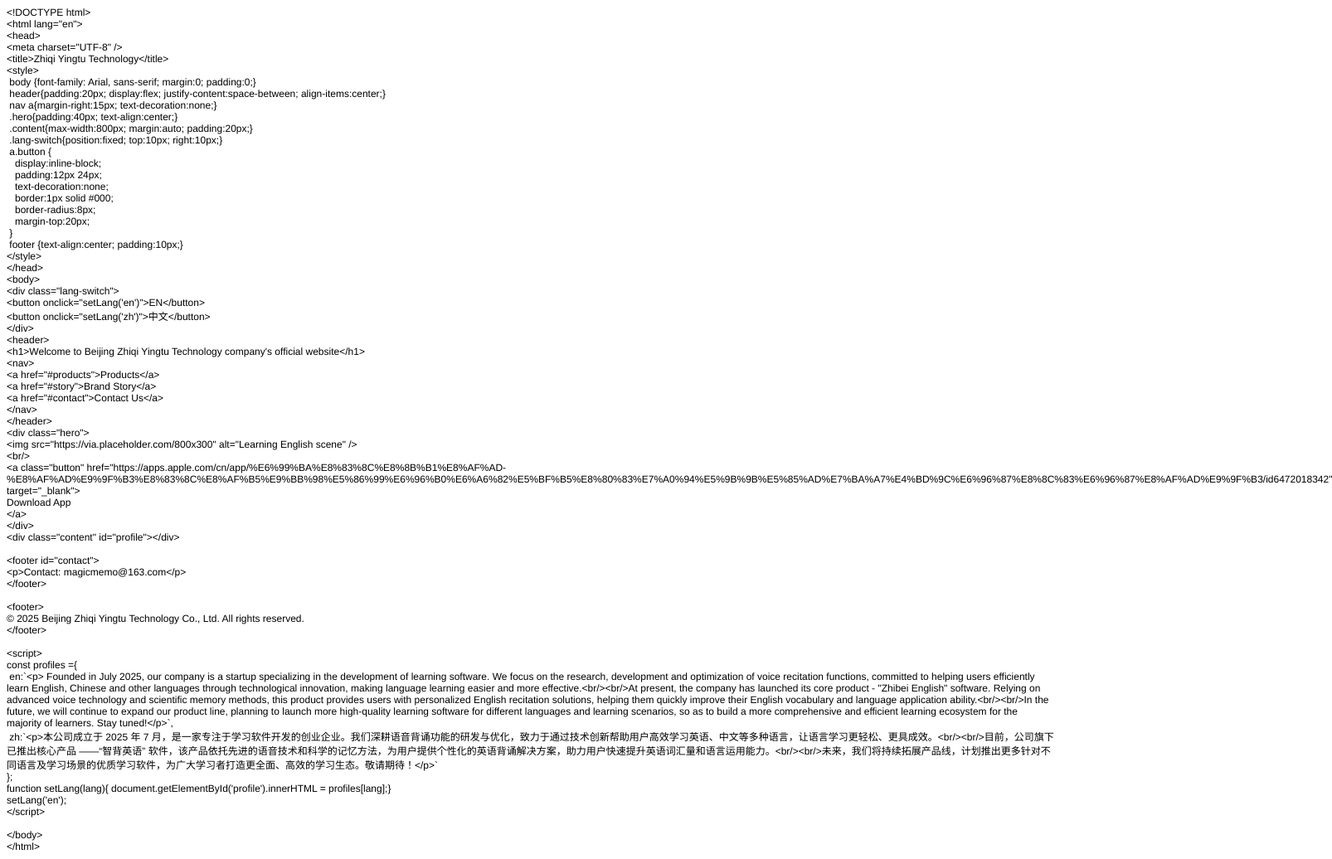
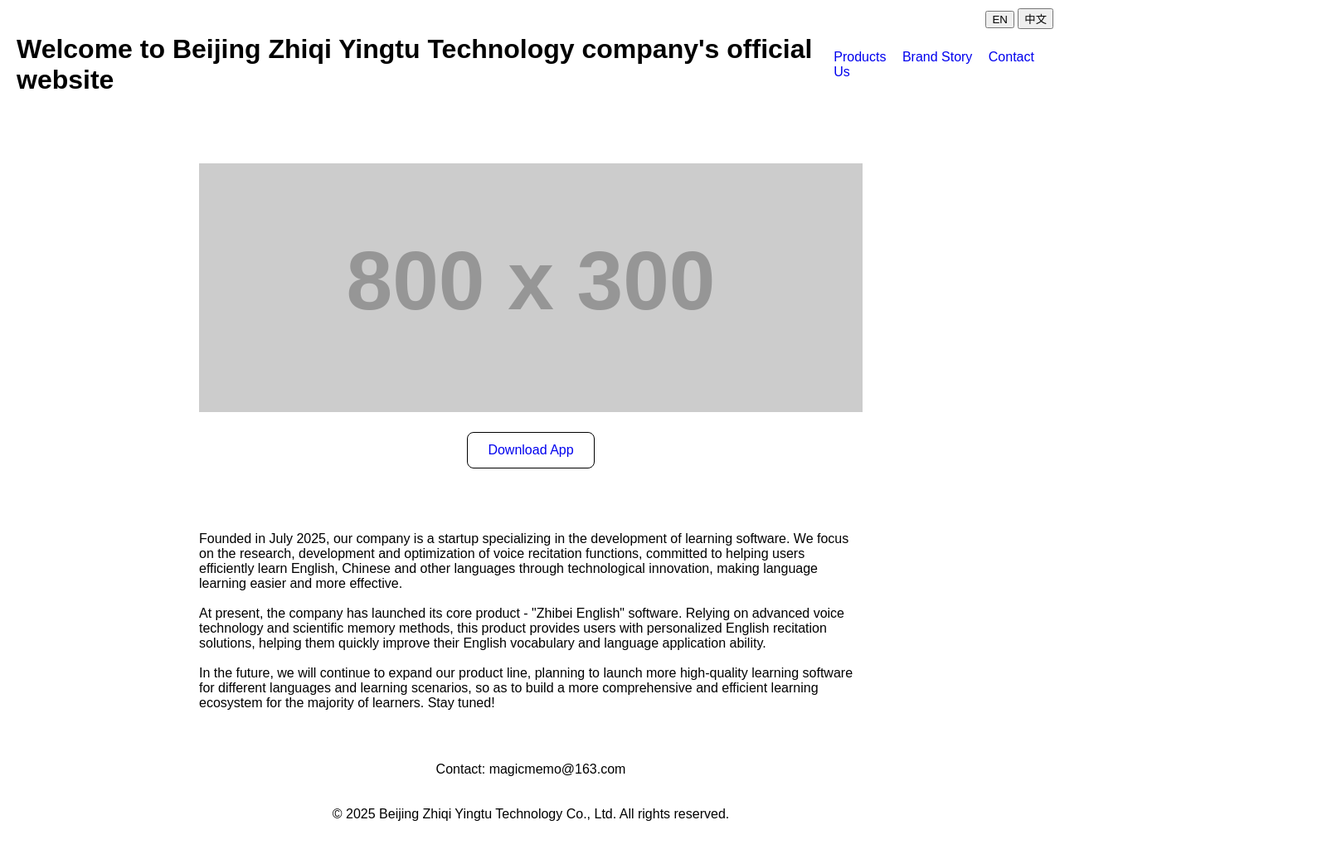
Before and after one commit to irisYU-star/beijingzhiqiyingtu.github.io, a plain HTML site: page index.html in a window 1280 px wide. Shown: the whole page at 83% size, 1606 px wide, since content can reach past the window. After the commit the page ends 1001 px from the top, so only its background shows below. Drawn offline with Linux system fonts and the light colour scheme; placeholder pictures from the web are drawn by us.

Commit message:
Update index.html

```diff
--- a/index.html
+++ b/index.html
@@ -1,79 +1,64 @@
-<html>
+<!DOCTYPE html>
+<html lang="en">
 <head>
-  <meta http-equiv="Content-Type" content="text/html; charset=utf-8">
-  <meta http-equiv="Content-Style-Type" content="text/css">
-  <title></title>
-  <meta name="Generator" content="Cocoa HTML Writer">
-  <meta name="CocoaVersion" content="2575.6">
-  <style type="text/css">
-    p.p1 {margin: 0.0px 0.0px 0.0px 0.0px; font: 12.0px Helvetica}
-    p.p2 {margin: 0.0px 0.0px 0.0px 0.0px; font: 12.0px Helvetica; min-height: 14.0px}
-  </style>
+<meta charset="UTF-8" />
+<title>Zhiqi Yingtu Technology</title>
+<style>
+ body {font-family: Arial, sans-serif; margin:0; padding:0;}
+ header{padding:20px; display:flex; justify-content:space-between; align-items:center;}
+ nav a{margin-right:15px; text-decoration:none;}
+ .hero{padding:40px; text-align:center;}
+ .content{max-width:800px; margin:auto; padding:20px;}
+ .lang-switch{position:fixed; top:10px; right:10px;}
+ a.button {
+   display:inline-block;
+   padding:12px 24px;
+   text-decoration:none;
+   border:1px solid #000;
+   border-radius:8px;
+   margin-top:20px;
+ }
+ footer {text-align:center; padding:10px;}
+</style>
 </head>
 <body>
-<p class="p1">&lt;!DOCTYPE html&gt;</p>
-<p class="p1">&lt;html lang="en"&gt;</p>
-<p class="p1">&lt;head&gt;</p>
-<p class="p1">&lt;meta charset="UTF-8" /&gt;</p>
-<p class="p1">&lt;title&gt;Zhiqi Yingtu Technology&lt;/title&gt;</p>
-<p class="p1">&lt;style&gt;</p>
-<p class="p1"><span class="Apple-converted-space"> </span>body {font-family: Arial, sans-serif; margin:0; padding:0;}</p>
-<p class="p1"><span class="Apple-converted-space"> </span>header{padding:20px; display:flex; justify-content:space-between; align-items:center;}</p>
-<p class="p1"><span class="Apple-converted-space"> </span>nav a{margin-right:15px; text-decoration:none;}</p>
-<p class="p1"><span class="Apple-converted-space"> </span>.hero{padding:40px; text-align:center;}</p>
-<p class="p1"><span class="Apple-converted-space"> </span>.content{max-width:800px; margin:auto; padding:20px;}</p>
-<p class="p1"><span class="Apple-converted-space"> </span>.lang-switch{position:fixed; top:10px; right:10px;}</p>
-<p class="p1"><span class="Apple-converted-space"> </span>a.button {</p>
-<p class="p1"><span class="Apple-converted-space">   </span>display:inline-block;</p>
-<p class="p1"><span class="Apple-converted-space">   </span>padding:12px 24px;</p>
-<p class="p1"><span class="Apple-converted-space">   </span>text-decoration:none;</p>
-<p class="p1"><span class="Apple-converted-space">   </span>border:1px solid #000;</p>
-<p class="p1"><span class="Apple-converted-space">   </span>border-radius:8px;</p>
-<p class="p1"><span class="Apple-converted-space">   </span>margin-top:20px;</p>
-<p class="p1"><span class="Apple-converted-space"> </span>}</p>
-<p class="p1"><span class="Apple-converted-space"> </span>footer {text-align:center; padding:10px;}</p>
-<p class="p1">&lt;/style&gt;</p>
-<p class="p1">&lt;/head&gt;</p>
-<p class="p1">&lt;body&gt;</p>
-<p class="p1">&lt;div class="lang-switch"&gt;</p>
-<p class="p1">&lt;button onclick="setLang('en')"&gt;EN&lt;/button&gt;</p>
-<p class="p1">&lt;button onclick="setLang('zh')"&gt;中文&lt;/button&gt;</p>
-<p class="p1">&lt;/div&gt;</p>
-<p class="p1">&lt;header&gt;</p>
-<p class="p1">&lt;h1&gt;Welcome to Beijing Zhiqi Yingtu Technology company's official website&lt;/h1&gt;</p>
-<p class="p1">&lt;nav&gt;</p>
-<p class="p1">&lt;a href="#products"&gt;Products&lt;/a&gt;</p>
-<p class="p1">&lt;a href="#story"&gt;Brand Story&lt;/a&gt;</p>
-<p class="p1">&lt;a href="#contact"&gt;Contact Us&lt;/a&gt;</p>
-<p class="p1">&lt;/nav&gt;</p>
-<p class="p1">&lt;/header&gt;</p>
-<p class="p1">&lt;div class="hero"&gt;</p>
-<p class="p1">&lt;img src="https://via.placeholder.com/800x300" alt="Learning English scene" /&gt;</p>
-<p class="p1">&lt;br/&gt;</p>
-<p class="p1">&lt;a class="button" href="https://apps.apple.com/cn/app/%E6%99%BA%E8%83%8C%E8%8B%B1%E8%AF%AD-%E8%AF%AD%E9%9F%B3%E8%83%8C%E8%AF%B5%E9%BB%98%E5%86%99%E6%96%B0%E6%A6%82%E5%BF%B5%E8%80%83%E7%A0%94%E5%9B%9B%E5%85%AD%E7%BA%A7%E4%BD%9C%E6%96%87%E8%8C%83%E6%96%87%E8%AF%AD%E9%9F%B3/id6472018342" target="_blank"&gt;</p>
-<p class="p1">Download App</p>
-<p class="p1">&lt;/a&gt;</p>
-<p class="p1">&lt;/div&gt;</p>
-<p class="p1">&lt;div class="content" id="profile"&gt;&lt;/div&gt;</p>
-<p class="p2"><br></p>
-<p class="p1">&lt;footer id="contact"&gt;</p>
-<p class="p1">&lt;p&gt;Contact: magicmemo@163.com&lt;/p&gt;</p>
-<p class="p1">&lt;/footer&gt;</p>
-<p class="p2"><br></p>
-<p class="p1">&lt;footer&gt;</p>
-<p class="p1">© 2025 Beijing Zhiqi Yingtu Technology Co., Ltd. All rights reserved.</p>
-<p class="p1">&lt;/footer&gt;</p>
-<p class="p2"><br></p>
-<p class="p1">&lt;script&gt;</p>
-<p class="p1">const profiles ={</p>
-<p class="p1"><span class="Apple-converted-space"> </span>en:`&lt;p&gt; Founded in July 2025, our company is a startup specializing in the development of learning software. We focus on the research, development and optimization of voice recitation functions, committed to helping users efficiently learn English, Chinese and other languages through technological innovation, making language learning easier and more effective.&lt;br/&gt;&lt;br/&gt;At present, the company has launched its core product - "Zhibei English" software. Relying on advanced voice technology and scientific memory methods, this product provides users with personalized English recitation solutions, helping them quickly improve their English vocabulary and language application ability.&lt;br/&gt;&lt;br/&gt;In the future, we will continue to expand our product line, planning to launch more high-quality learning software for different languages and learning scenarios, so as to build a more comprehensive and efficient learning ecosystem for the majority of learners. Stay tuned!&lt;/p&gt;`,</p>
-<p class="p1"><span class="Apple-converted-space"> </span>zh:`&lt;p&gt;本公司成立于 2025 年 7 月，是一家专注于学习软件开发的创业企业。我们深耕语音背诵功能的研发与优化，致力于通过技术创新帮助用户高效学习英语、中文等多种语言，让语言学习更轻松、更具成效。&lt;br/&gt;&lt;br/&gt;目前，公司旗下已推出核心产品 ——“智背英语” 软件，该产品依托先进的语音技术和科学的记忆方法，为用户提供个性化的英语背诵解决方案，助力用户快速提升英语词汇量和语言运用能力。&lt;br/&gt;&lt;br/&gt;未来，我们将持续拓展产品线，计划推出更多针对不同语言及学习场景的优质学习软件，为广大学习者打造更全面、高效的学习生态。敬请期待！&lt;/p&gt;`</p>
-<p class="p1">};</p>
-<p class="p1">function setLang(lang){ document.getElementById('profile').innerHTML = profiles[lang];}</p>
-<p class="p1">setLang('en');</p>
-<p class="p1">&lt;/script&gt;</p>
-<p class="p2"><br></p>
-<p class="p1">&lt;/body&gt;</p>
-<p class="p1">&lt;/html&gt;</p>
+<div class="lang-switch">
+<button onclick="setLang('en')">EN</button>
+<button onclick="setLang('zh')">中文</button>
+</div>
+<header>
+<h1>Welcome to Beijing Zhiqi Yingtu Technology company's official website</h1>
+<nav>
+<a href="#products">Products</a>
+<a href="#story">Brand Story</a>
+<a href="#contact">Contact Us</a>
+</nav>
+</header>
+<div class="hero">
+<img src="https://via.placeholder.com/800x300" alt="Learning English scene" />
+<br/>
+<a class="button" href="https://apps.apple.com/cn/app/%E6%99%BA%E8%83%8C%E8%8B%B1%E8%AF%AD-%E8%AF%AD%E9%9F%B3%E8%83%8C%E8%AF%B5%E9%BB%98%E5%86%99%E6%96%B0%E6%A6%82%E5%BF%B5%E8%80%83%E7%A0%94%E5%9B%9B%E5%85%AD%E7%BA%A7%E4%BD%9C%E6%96%87%E8%8C%83%E6%96%87%E8%AF%AD%E9%9F%B3/id6472018342" target="_blank">
+Download App
+</a>
+</div>
+<div class="content" id="profile"></div>
+
+<footer id="contact">
+<p>Contact: magicmemo@163.com</p>
+</footer>
+
+<footer>
+© 2025 Beijing Zhiqi Yingtu Technology Co., Ltd. All rights reserved.
+</footer>
+
+<script>
+const profiles ={
+ en:`<p>Founded in July 2025, our company is a startup specializing in the development of learning software. We focus on the research, development and optimization of voice recitation functions, committed to helping users efficiently learn English, Chinese and other languages through technological innovation, making language learning easier and more effective.<br/><br/>At present, the company has launched its core product - "Zhibei English" software. Relying on advanced voice technology and scientific memory methods, this product provides users with personalized English recitation solutions, helping them quickly improve their English vocabulary and language application ability.<br/><br/>In the future, we will continue to expand our product line, planning to launch more high-quality learning software for different languages and learning scenarios, so as to build a more comprehensive and efficient learning ecosystem for the majority of learners. Stay tuned!</p>`,
+ zh:`<p>本公司成立于 2025 年 7 月，是一家专注于学习软件开发的创业企业。我们深耕语音背诵功能的研发与优化，致力于通过技术创新帮助用户高效学习英语、中文等多种语言，让语言学习更轻松、更具成效。<br/><br/>目前，公司旗下已推出核心产品 ——“智背英语” 软件，该产品依托先进的语音技术和科学的记忆方法，为用户提供个性化的英语背诵解决方案，助力用户快速提升英语词汇量和语言运用能力。<br/><br/>未来，我们将持续拓展产品线，计划推出更多针对不同语言及学习场景的优质学习软件，为广大学习者打造更全面、高效的学习生态。敬请期待！</p>`
+};
+function setLang(lang){ document.getElementById('profile').innerHTML = profiles[lang];}
+setLang('en');
+</script>
+
 </body>
 </html>
```
